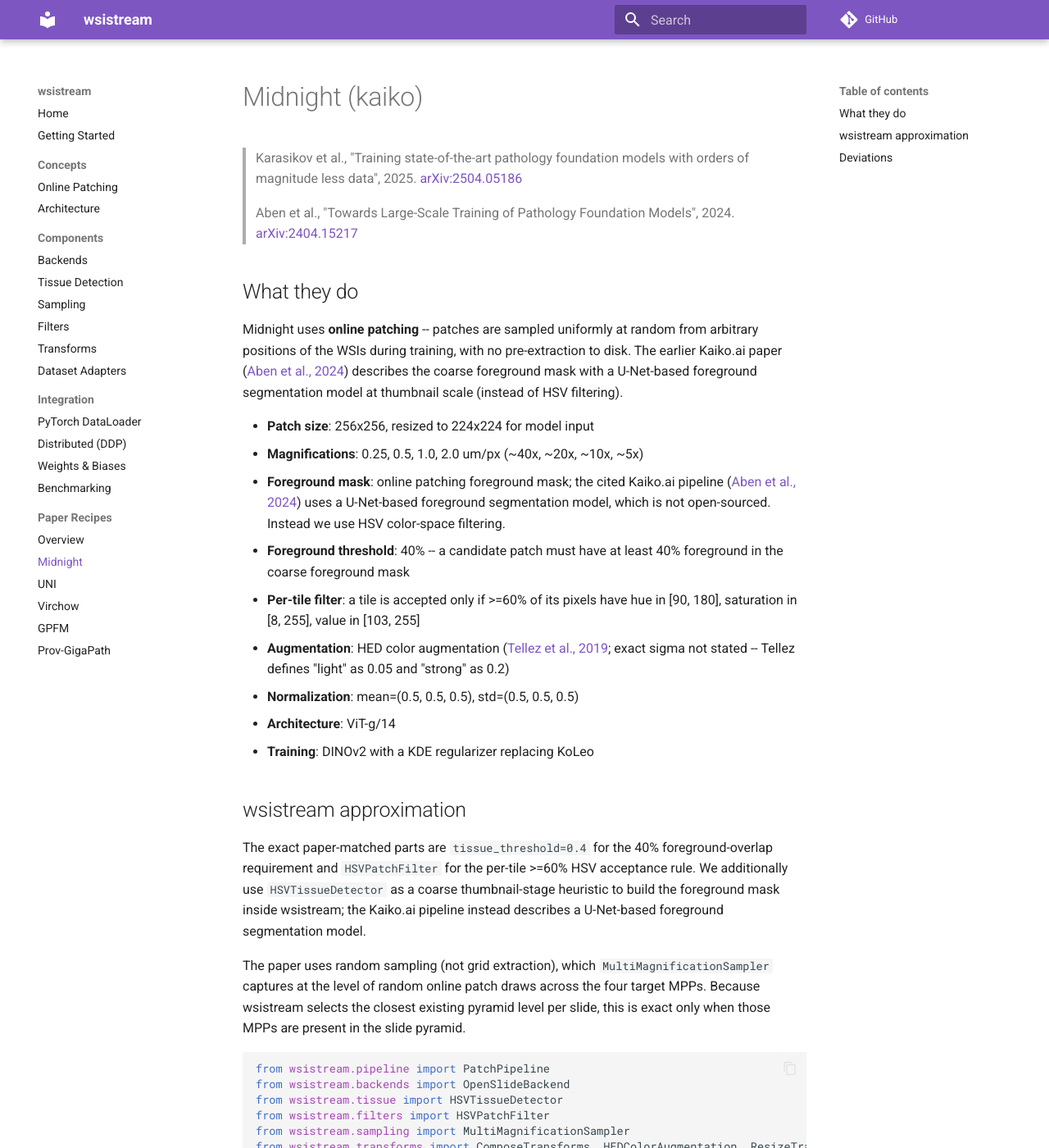
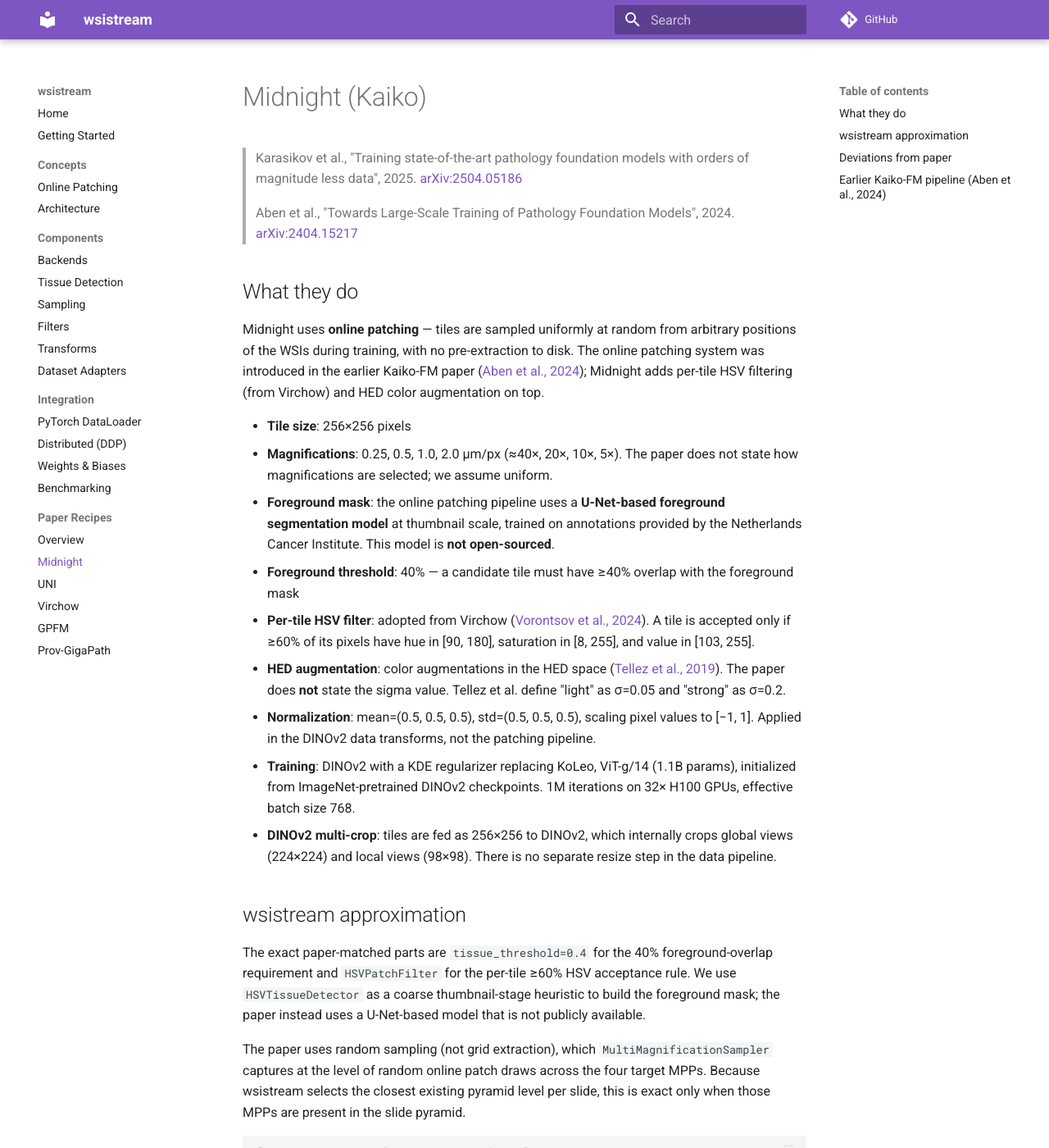
Before and after one commit to RamonKaspar/wsistream, an MkDocs documentation site: the page built from docs/recipes/midnight.md, in a window 1280 px wide and 1400 px high. Shown: the whole window at 82% size. Built offline with MkDocs 1.6.1 and Material for MkDocs 9.7.7, drawn with Linux system fonts in a browser that asks for light colours; comment, search, counter and statistics services are not loaded; some of the changed text lies outside the part shown.

Commit message:
docs: enhance clarity in Midnight documentation

````diff
--- a/docs/recipes/midnight.md
+++ b/docs/recipes/midnight.md
@@ -1,4 +1,4 @@
-# Midnight (kaiko)
+# Midnight (Kaiko)
 
 > Karasikov et al., "Training state-of-the-art pathology foundation models with orders of magnitude less data", 2025. [arXiv:2504.05186](https://arxiv.org/abs/2504.05186)
 >
@@ -6,21 +6,21 @@
 
 ## What they do
 
-Midnight uses **online patching** -- patches are sampled uniformly at random from arbitrary positions of the WSIs during training, with no pre-extraction to disk. The earlier Kaiko.ai paper ([Aben et al., 2024](https://arxiv.org/abs/2404.15217)) describes the coarse foreground mask with a U-Net-based foreground segmentation model at thumbnail scale (instead of HSV filtering).
+Midnight uses **online patching** — tiles are sampled uniformly at random from arbitrary positions of the WSIs during training, with no pre-extraction to disk. The online patching system was introduced in the earlier Kaiko-FM paper ([Aben et al., 2024](https://arxiv.org/abs/2404.15217)); Midnight adds per-tile HSV filtering (from Virchow) and HED color augmentation on top.
 
-- **Patch size**: 256x256, resized to 224x224 for model input
-- **Magnifications**: 0.25, 0.5, 1.0, 2.0 um/px (~40x, ~20x, ~10x, ~5x)
-- **Foreground mask**: online patching foreground mask; the cited Kaiko.ai pipeline ([Aben et al., 2024](https://arxiv.org/abs/2404.15217)) uses a U-Net-based foreground segmentation model, which is not open-sourced. Instead we use HSV color-space filtering.
-- **Foreground threshold**: 40% -- a candidate patch must have at least 40% foreground in the coarse foreground mask
-- **Per-tile filter**: a tile is accepted only if >=60% of its pixels have hue in [90, 180], saturation in [8, 255], value in [103, 255]
-- **Augmentation**: HED color augmentation ([Tellez et al., 2019](https://arxiv.org/pdf/1902.06543); exact sigma not stated -- Tellez defines "light" as 0.05 and "strong" as 0.2)
-- **Normalization**: mean=(0.5, 0.5, 0.5), std=(0.5, 0.5, 0.5)
-- **Architecture**: ViT-g/14
-- **Training**: DINOv2 with a KDE regularizer replacing KoLeo
+- **Tile size**: 256×256 pixels
+- **Magnifications**: 0.25, 0.5, 1.0, 2.0 µm/px (≈40×, 20×, 10×, 5×). The paper does not state how magnifications are selected; we assume uniform.
+- **Foreground mask**: the online patching pipeline uses a **U-Net-based foreground segmentation model** at thumbnail scale, trained on annotations provided by the Netherlands Cancer Institute. This model is **not open-sourced**.
+- **Foreground threshold**: 40% — a candidate tile must have ≥40% overlap with the foreground mask
+- **Per-tile HSV filter**: adopted from Virchow ([Vorontsov et al., 2024](https://arxiv.org/abs/2309.07778)). A tile is accepted only if ≥60% of its pixels have hue in [90, 180], saturation in [8, 255], and value in [103, 255].
+- **HED augmentation**: color augmentations in the HED space ([Tellez et al., 2019](https://doi.org/10.1016/j.media.2019.101544)). The paper does **not** state the sigma value. Tellez et al. define "light" as σ=0.05 and "strong" as σ=0.2.
+- **Normalization**: mean=(0.5, 0.5, 0.5), std=(0.5, 0.5, 0.5), scaling pixel values to [−1, 1]. Applied in the DINOv2 data transforms, not the patching pipeline.
+- **Training**: DINOv2 with a KDE regularizer replacing KoLeo, ViT-g/14 (1.1B params), initialized from ImageNet-pretrained DINOv2 checkpoints. 1M iterations on 32× H100 GPUs, effective batch size 768.
+- **DINOv2 multi-crop**: tiles are fed as 256×256 to DINOv2, which internally crops global views (224×224) and local views (98×98). There is no separate resize step in the data pipeline.
 
 ## wsistream approximation
 
-The exact paper-matched parts are `tissue_threshold=0.4` for the 40% foreground-overlap requirement and `HSVPatchFilter` for the per-tile >=60% HSV acceptance rule. We additionally use `HSVTissueDetector` as a coarse thumbnail-stage heuristic to build the foreground mask inside wsistream; the Kaiko.ai pipeline instead describes a U-Net-based foreground segmentation model.
+The exact paper-matched parts are `tissue_threshold=0.4` for the 40% foreground-overlap requirement and `HSVPatchFilter` for the per-tile ≥60% HSV acceptance rule. We use `HSVTissueDetector` as a coarse thumbnail-stage heuristic to build the foreground mask; the paper instead uses a U-Net-based model that is not publicly available.
 
 The paper uses random sampling (not grid extraction), which `MultiMagnificationSampler` captures at the level of random online patch draws across the four target MPPs. Because wsistream selects the closest existing pyramid level per slide, this is exact only when those MPPs are present in the slide pyramid.
 
@@ -49,12 +49,11 @@
     sampler=MultiMagnificationSampler(
         target_mpps=[0.25, 0.5, 1.0, 2.0],  # ~40x, ~20x, ~10x, ~5x
         patch_size=256,
-        num_patches=-1,  # stream random patches indefinitely (with replacement)
+        num_patches=-1,  # infinite random with replacement
         tissue_threshold=0.4,  # 40% foreground required per patch
     ),
     transforms=ComposeTransforms(transforms=[
-        HEDColorAugmentation(sigma=0.05),  # sigma not stated in paper; 0.05 = Tellez "light"
-        ResizeTransform(target_size=224),  # 256 -> 224 for model input
+        HEDColorAugmentation(sigma=0.05),  # sigma not stated; 0.05 = Tellez "light"
     ]),
     slide_sampling="random",
     pool_size=8,
@@ -64,17 +63,24 @@
 ```
 
 !!! note "`num_patches=-1` means infinite streaming"
-    With `num_patches=-1`, the sampler generates random patch coordinates indefinitely (with replacement). It does **not** mean "extract all unique patches." This matches Midnight's online patching: each training step draws fresh random crops. The pipeline's `patches_per_slide` controls how many patches are drawn before rotating to the next slide.
+    The sampler generates random coordinates indefinitely (with replacement). This matches Midnight's online patching: each training step draws fresh random crops. The pipeline's `patches_per_slide` controls how many patches are drawn before rotating to the next slide.
 
-## Deviations
+## Deviations from paper
 
 | Step | Paper | wsistream | Match |
 |------|-------|-----------|-------|
-| Foreground mask | Coarse foreground mask for online patching ([Aben et al., 2024](https://arxiv.org/abs/2404.15217) uses a U-Net-based foreground segmenter) | `HSVTissueDetector` | Approximate -- heuristic thumbnail-stage substitute for the learned foreground mask |
-| Foreground threshold | 40% per patch | `tissue_threshold=0.4` | Exact |
-| Per-tile HSV filter | >=60% pixels in HSV ranges | `HSVPatchFilter` | Exact |
-| Multi-magnification | 0.25, 0.5, 1.0, 2.0 um/px | `MultiMagnificationSampler` | Exact (only when the slide pyramid contains matching MPP levels though) |
-| Sampling strategy | Online random from arbitrary positions | `num_patches=-1` (infinite random, with replacement) | Exact |
-| Resize | 256 -> 224 | `ResizeTransform(target_size=224)` | Exact |
-| Normalization | mean=(0.5, 0.5, 0.5), std=(0.5, 0.5, 0.5) | `NormalizeTransform` or training code | Exact |
-| HED augmentation | HED perturbation (sigma not stated) | `HEDColorAugmentation(sigma=0.05)` | Approximate -- sigma 0.05 is Tellez "light" default; paper does not specify |
+| Foreground mask | U-Net segmentation model (trained on NKI annotations, not open-sourced) | `HSVTissueDetector` | **Approximate** — heuristic substitute for a learned model |
+| Foreground threshold | 40% | `tissue_threshold=0.4` | Exact |
+| Per-tile HSV filter | ≥60% pixels in hue [90, 180], sat [8, 255], val [103, 255] | `HSVPatchFilter(min_pixel_fraction=0.6)` | Exact |
+| Magnifications | 0.25, 0.5, 1.0, 2.0 µm/px | `target_mpps=[0.25, 0.5, 1.0, 2.0]` | Exact (nearest level used when pyramid lacks a match) |
+| Magnification weights | Not specified in paper | Uniform (default) | Unknown |
+| Sampling strategy | Online random from arbitrary positions | `num_patches=-1` (infinite random with replacement) | Exact |
+| Tile size | 256×256 | `patch_size=256` | Exact |
+| HED augmentation | HED perturbation, sigma not stated | `HEDColorAugmentation(sigma=0.05)` | **Approximate** — paper does not specify sigma |
+| Normalization | mean/std = 0.5 | Training code | Exact (not part of wsistream) |
+
+## Earlier Kaiko-FM pipeline (Aben et al., 2024)
+
+The Kaiko-FM paper introduced the online patching technique that Midnight builds upon. The patching core is identical — same U-Net foreground mask, same 40% threshold, same 256×256 tiles, same four magnification levels, same mean/std=0.5 normalization. The differences are all on the filtering and augmentation side: Kaiko-FM has **no per-tile HSV filter** and **no HED augmentation**. The only augmentations are the standard ones built into DINO/DINOv2 (color jitter, Gaussian blur, solarization, horizontal flip). Kaiko-FM also trained on all 29k TCGA slides (FFPE + Flash-Frozen) with DINO or DINOv2, whereas Midnight uses only the ~12k FFPE subset (plus optionally 80k proprietary NKI slides) with DINOv2 + KDE.
+
+To reproduce the Kaiko-FM pipeline with wsistream, use the same configuration as above but drop `patch_filter` and `transforms`. The same foreground-mask deviation applies.
````
Also changed, not shown: other parts of docs/recipes/midnight.md (+1 -1 lines).
